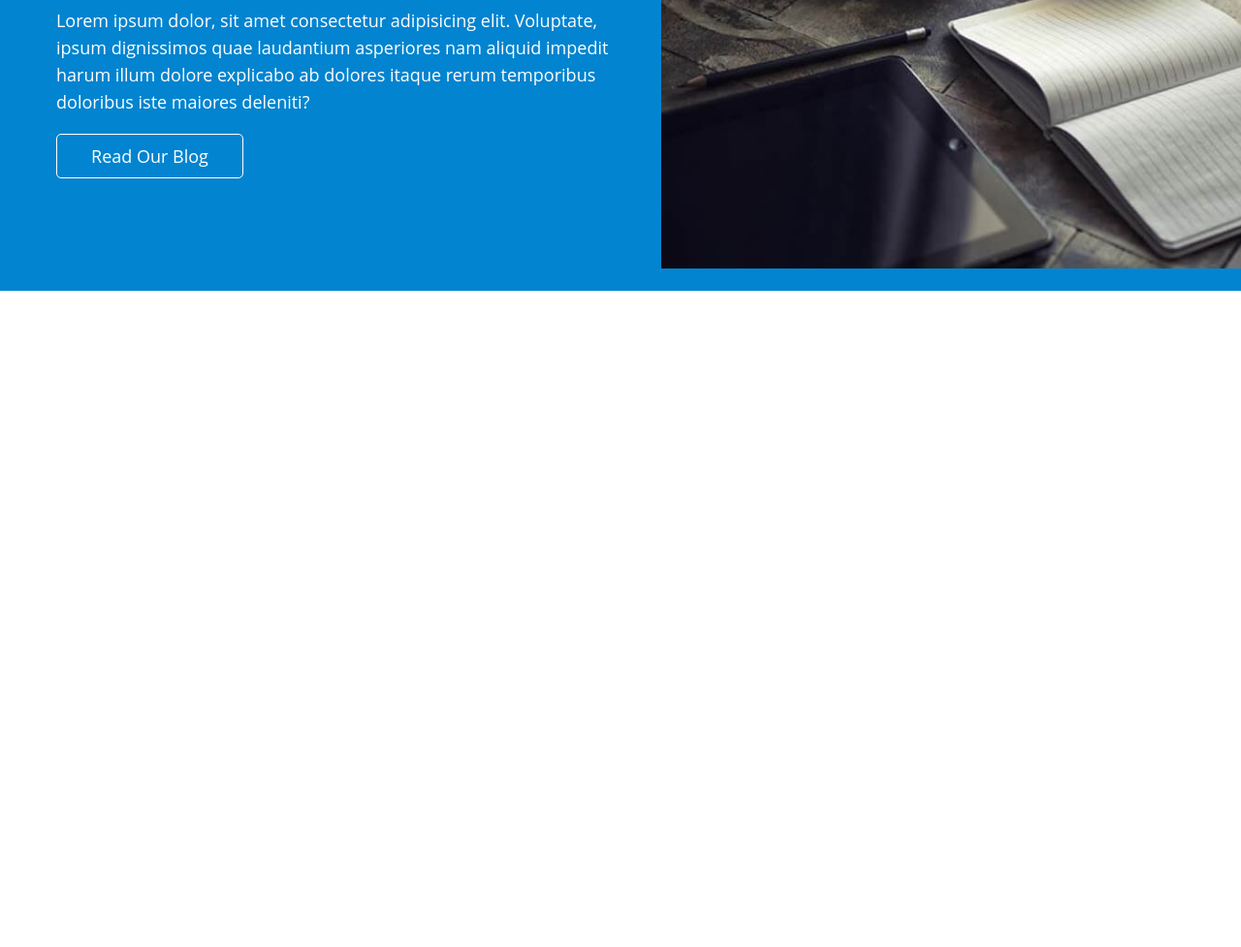
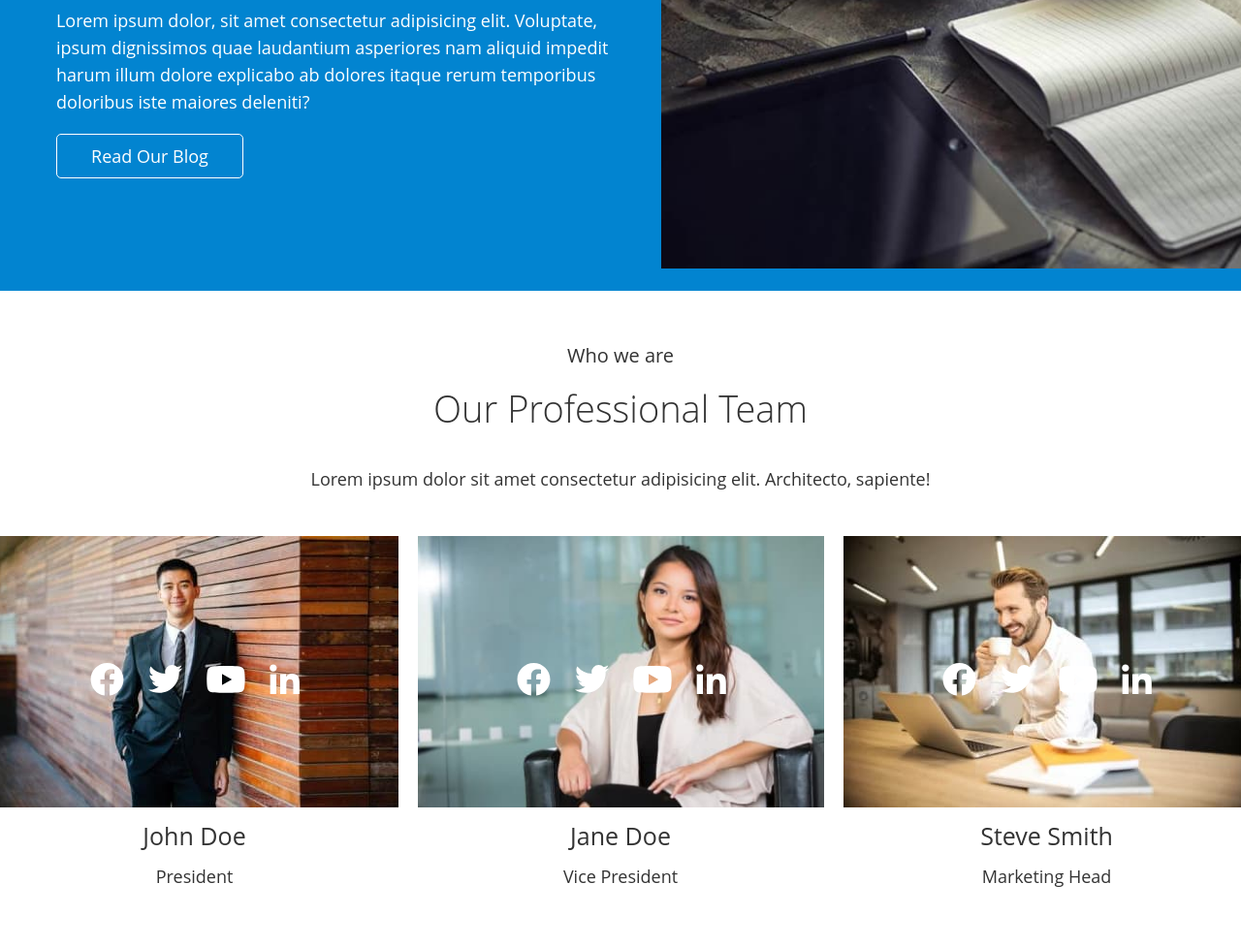
Before and after one commit to kashirin-olexsandr/practice-73-3-4, a website built with Parcel: page src/index.html in a window 1280 px wide. Shown: the part 1461-2438 px from the top of the page at 97% size. Before the commit the page ends 1761 px from the top, so only its background shows below. Built offline with nearby package versions, Linux system fonts and the light colour scheme.

Commit message:
Add files

```diff
--- a/project/css/styles.css
+++ b/project/css/styles.css
@@ -319,7 +319,7 @@ color: var(--color-white)
   text-transform: inherit;
 }
 /* ------------OUR PROFESSIONAL TEAM----------- */
-
+/*
 .team-uptitle{
   font-size: 20px;
   line-height: 1.65;
@@ -388,4 +388,4 @@ color: var(--color-white)
 
 .thumb:hover .soc-link {
   opacity: 1;
-}
+} */
--- a/src/index.html
+++ b/src/index.html
@@ -14,6 +14,7 @@
       <include src="./partials/solutions.html"></include>
       <include src="./partials/work.html"></include>
       <include src="./partials/blog.html"></include>
+      <include src="./partials/team.html"></include>
     </main>
 
   </body>
--- /dev/null
+++ b/src/partials/team.html
@@ -0,0 +1,147 @@
+<section class="team-section">
+    <div class="conainer">
+      <p class="team-uptitle">Who we are</p>
+      <h2 class="team-title">Our Professional Team</h2>
+      <p class="team-subtitle">
+        Lorem ipsum dolor sit amet consectetur adipisicing elit. Architecto,
+        sapiente!
+      </p>
+      <ul class="team-list">
+        <li class="team-item">
+          <div class="thumb">
+            <img
+              class="team-img"
+              src="./images/john_doe.jpg"
+              alt="Man in a suit"
+            />
+            <ul class="soc-list">
+              <li class="soc-item">
+                <a class="soc-link link" href="http://facebook.com">
+                  <svg class="soc-icon" width="35" height="35">
+                    <use
+                      href="./images/symbol-defs.svg#icon-facebook"
+                    ></use>
+                  </svg>
+                </a>
+              </li>
+              <li class="soc-item">
+                <a class="soc-link link" href="http://twitter.com">
+                  <svg class="soc-icon" width="35" height="35">
+                    <use href="./images/symbol-defs.svg#icon-twitter"></use>
+                  </svg>
+                </a>
+              </li>
+              <li class="soc-item">
+                <a class="soc-link link" href="https://youtube.com">
+                  <svg class="soc-icon" width="40" height="35">
+                    <use href="./images/symbol-defs.svg#icon-youtube"></use>
+                  </svg>
+                </a>
+              </li>
+              <li class="soc-item">
+                <a class="soc-link link" href="http://LinkedIn.com">
+                  <svg class="soc-icon" width="31" height="35">
+                    <use
+                      href="./images/symbol-defs.svg#icon-linkedin"
+                    ></use>
+                  </svg>
+                </a>
+              </li>
+            </ul>
+          </div>
+          <h3 class="title">John Doe</h3>
+          <p class="role">President</p>
+        </li>
+        <li class="team-item">
+          <div class="thumb">
+            <img
+              class="team-img"
+              src="./images/jane_doe.jpg"
+              alt="Stylish woman"
+            />
+            <ul class="soc-list">
+              <li class="soc-item">
+                <a class="soc-link link" href="http://facebook.com">
+                  <svg class="soc-icon" width="35" height="35">
+                    <use
+                      href="./images/symbol-defs.svg#icon-facebook"
+                    ></use>
+                  </svg>
+                </a>
+              </li>
+              <li class="soc-item">
+                <a class="soc-link link" href="http://twitter.com">
+                  <svg class="soc-icon" width="35" height="35">
+                    <use href="./images/symbol-defs.svg#icon-twitter"></use>
+                  </svg>
+                </a>
+              </li>
+              <li class="soc-item">
+                <a class="soc-link link" href="https://youtube.com">
+                  <svg class="soc-icon" width="40" height="35">
+                    <use href="./images/symbol-defs.svg#icon-youtube"></use>
+                  </svg>
+                </a>
+              </li>
+              <li class="soc-item">
+                <a class="soc-link link" href="http://LinkedIn.com">
+                  <svg class="soc-icon" width="31" height="35">
+                    <use
+                      href="./images/symbol-defs.svg#icon-linkedin"
+                    ></use>
+                  </svg>
+                </a>
+              </li>
+            </ul>
+          </div>
+          <h3 class="title">Jane Doe</h3>
+          <p class="role">Vice President</p>
+        </li>
+        <li class="team-item">
+          <div class="thumb">
+            <img
+              class="team-img"
+              src="./images/steve_smith.jpg"
+              alt="man in a white shirt"
+            />
+            <ul class="soc-list">
+              <li class="soc-item">
+                <a class="soc-link link" href="http://facebook.com">
+                  <svg class="soc-icon" width="35" height="35">
+                    <use
+                      href="./images/symbol-defs.svg#icon-facebook"
+                    ></use>
+                  </svg>
+                </a>
+              </li>
+              <li class="soc-item">
+                <a class="soc-link link" href="http://twitter.com">
+                  <svg class="soc-icon" width="35" height="35">
+                    <use href="./images/symbol-defs.svg#icon-twitter"></use>
+                  </svg>
+                </a>
+              </li>
+              <li class="soc-item">
+                <a class="soc-link link" href="https://youtube.com">
+                  <svg class="soc-icon" width="40" height="35">
+                    <use href="./images/symbol-defs.svg#icon-youtube"></use>
+                  </svg>
+                </a>
+              </li>
+              <li class="soc-item">
+                <a class="soc-link link" href="http://LinkedIn.com">
+                  <svg class="soc-icon" width="31" height="35">
+                    <use
+                      href="./images/symbol-defs.svg#icon-linkedin"
+                    ></use>
+                  </svg>
+                </a>
+              </li>
+            </ul>
+          </div>
+          <h3 class="title">Steve Smith</h3>
+          <p class="role">Marketing Head</p>
+        </li>
+      </ul>
+    </div>
+  </section>
--- a/src/sass/index.scss
+++ b/src/sass/index.scss
@@ -5,3 +5,4 @@
 @import './layouts/solutions';
 @import './layouts/work';
 @import './layouts/blog';
+@import './layouts/team';
--- /dev/null
+++ b/src/sass/layouts/_team.scss
@@ -0,0 +1,101 @@
+
+.team-uptitle{
+    font-size: 20px;
+    line-height: 1.65;
+
+    text-align: center;
+    padding-top: 50px;
+    margin-bottom: 15px;
+    color: #333333;
+  }
+  .team-title{
+    font-weight: 300;
+    font-size: 38px;
+    line-height: 1.26;
+
+    text-align: center;
+    margin-bottom: 34px;
+
+    color: #333333;
+  }
+  .team-subtitle{
+    font-size: 18px;
+    line-height: 1.56;
+
+    text-align: center;
+    margin-bottom: 45px;
+
+    color: #333333;
+  }
+  .team-item {
+    text-align: center;
+  }
+  .team-img{
+    max-width: 420px;
+    max-height: 280px;
+    margin-bottom: 13px;
+  }
+  .team-item .title {
+    font-style: normal;
+    font-weight: 400;
+    font-size: 25px;
+    line-height: 1.28;
+
+    text-align: center;
+    margin-bottom: 12px;
+
+    color: #333333;
+  }
+  .team-item .role  {
+    font-size: 18px;
+    line-height: 28px;
+
+    color: #333333;
+
+    text-align: center;
+    padding-bottom: 59px;
+  }
+
+  .thumb {
+    position: relative;
+  }
+  .team-list {
+    display: flex;
+    gap: 20px;
+    justify-content: center;
+  }
+
+  .thumb:hover .soc-link {
+    opacity: 1;
+  }
+  .soc-list {
+    display: flex;
+    justify-content: center;
+    gap:25px;
+    padding-bottom: 10px;
+  }
+
+.thumb .soc-list {
+    position: absolute;
+    top: 130px;
+    left: 102px;
+}
+
+  .soc-link {
+    display: block;
+    width: 100%;
+    height: 100%;
+    background-color: transparent;
+    }
+
+  .soc-icon {
+    fill: var(--icon-main-color);
+  }
+
+
+  .copy-text {
+    font-size: 18px;
+    line-height: 1.56;
+    color: #FFFFFF;
+    text-align: center;
+  }
```
Also changed, not shown: project/index.html (+4 -4 lines), src/sass/index.css, 1 other file.
